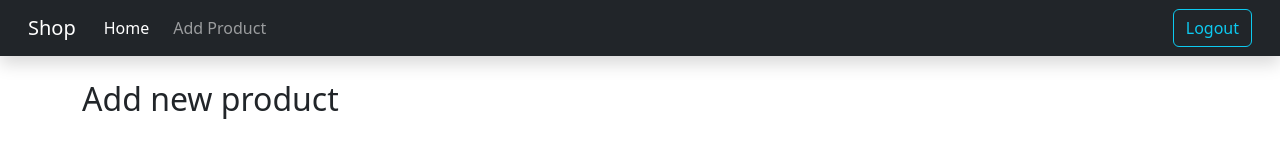
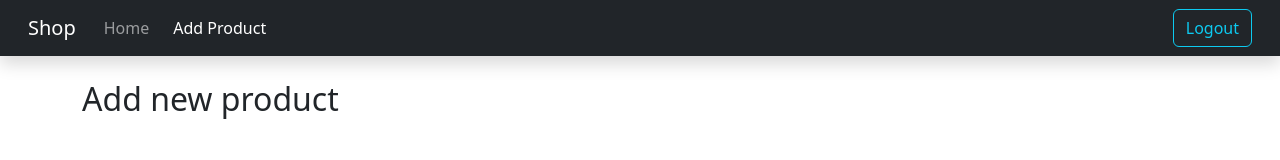
Before and after one commit to maxsherepot/shop_mongodb_RestAPI_react, a React (Create React App) app in the folder client/: page /add-product in a window 1280 px wide. Shown: the top 160 px of the page. Built offline with nearby package versions, Linux system fonts and the light colour scheme.

Commit message:
navbar displays active tab

```diff
--- a/client/src/components/Navbar.jsx
+++ b/client/src/components/Navbar.jsx
@@ -1,5 +1,9 @@
+import React from "react";
+import { useLocation } from "react-router-dom";
+
 
 const Navbar = () => {
+    const location = useLocation();
 
     return (
         <nav className="navbar navbar-expand-lg mb-4 navbar-dark bg-dark shadow">
@@ -12,10 +16,10 @@ const Navbar = () => {
                 <div className="collapse navbar-collapse" id="navbarSupportedContent">
                     <ul className="navbar-nav me-auto mb-2 mb-lg-0">
                         <li className="nav-item mx-1">
-                            <a className="nav-link active" aria-current="page" href="/">Home</a>
+                            <a className={`nav-link ${location.pathname === "/" ? "active" : ""}`} aria-current="page" href="/">Home</a>
                         </li>
                         <li className="nav-item mx-1">
-                            <a className="nav-link" href="/add-product">Add Product</a>
+                            <a className={`nav-link ${location.pathname === "/add-product" ? "active" : ""}`} href="/add-product">Add Product</a>
                         </li>
                     </ul>
 
```
